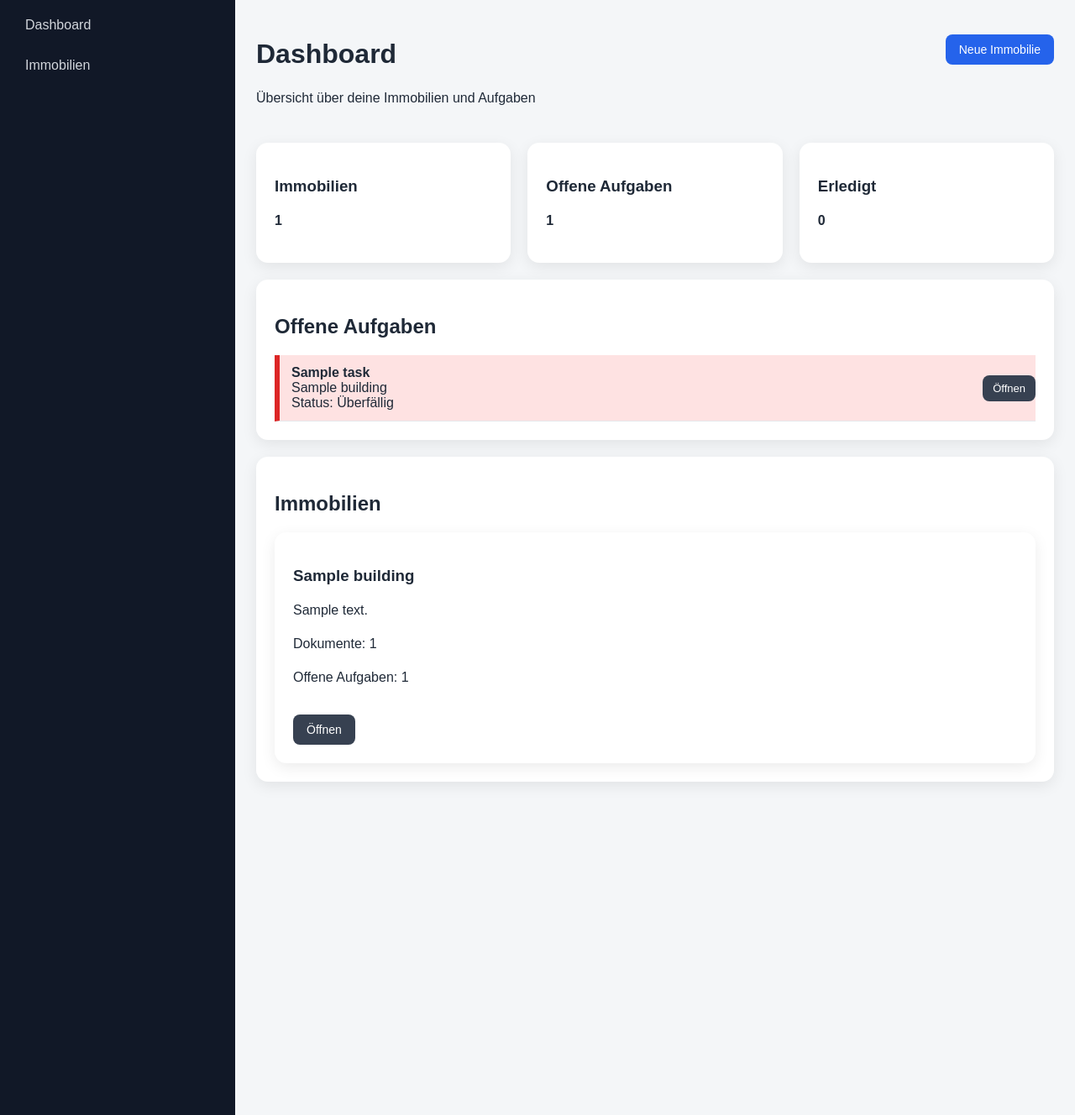
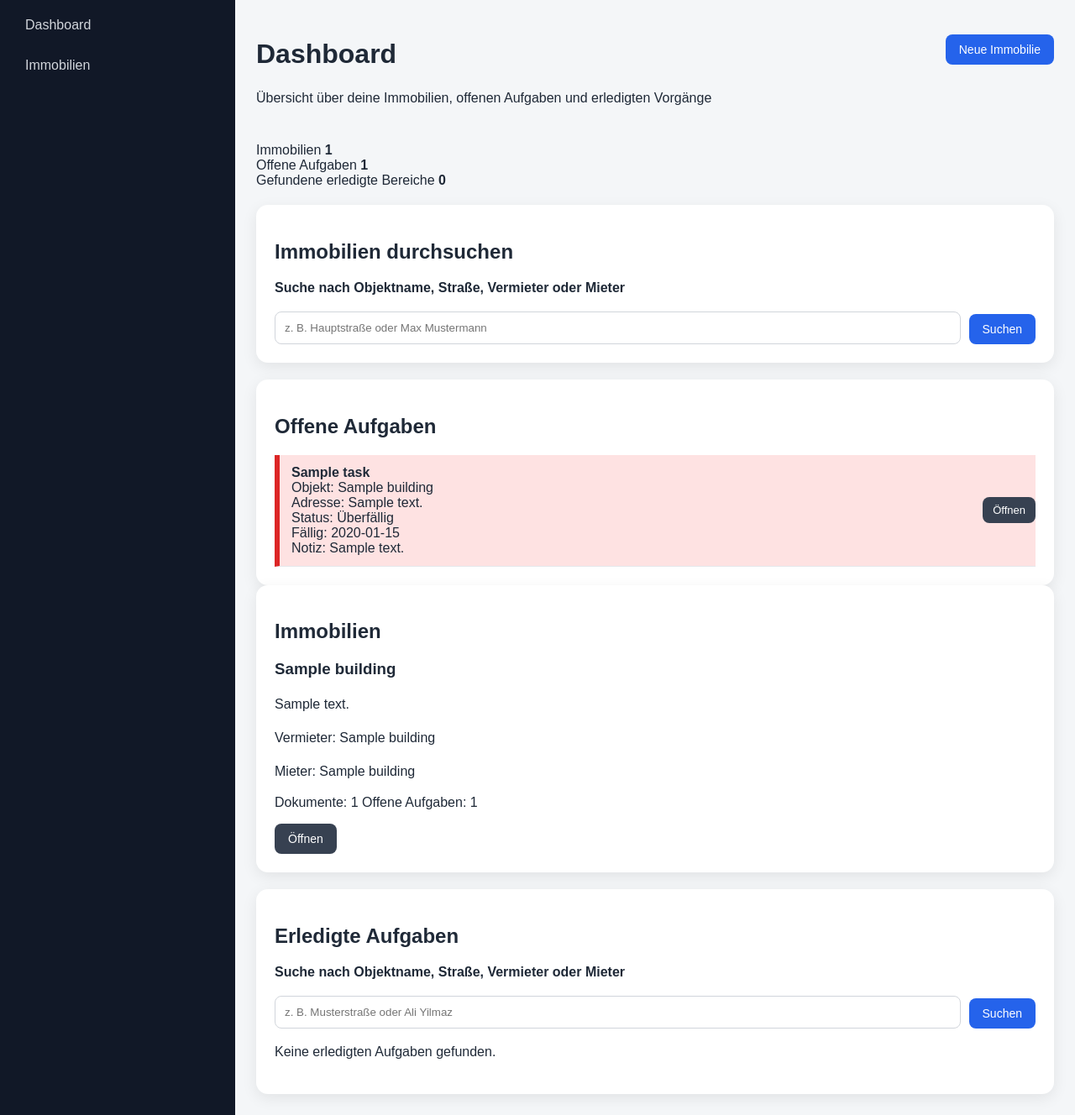
Before and after one commit to usyunus6128-cloud/immoflow, a FastAPI app: page / in a window 1280 px wide. Shown: the part 62-1390 px from the top of the page at 84% size. Run offline with FastAPI, Linux system fonts and the light colour scheme; the visitor is signed in with stand-in values (Sample User, id 1); tables that the repository leaves empty hold one stand-in row (values such as "Sample post").

Commit message:
Update index.html

```diff
--- a/app/templates/index.html
+++ b/app/templates/index.html
@@ -1,78 +1,163 @@
 {% extends "base.html" %}
 
 {% block content %}
-
 <div class="page-header">
     <div>
         <h1>Dashboard</h1>
-        <p>Übersicht über deine Immobilien und Aufgaben</p>
+        <p>Übersicht über deine Immobilien, offenen Aufgaben und erledigten Vorgänge</p>
     </div>
     <a href="/buildings/new" class="button">Neue Immobilie</a>
 </div>
 
-<!-- Kennzahlen -->
-<div class="grid">
-    <div class="card">
-        <h3>Immobilien</h3>
-        <p><strong>{{ buildings|length }}</strong></p>
+<div class="stats-grid">
+    <div class="stat-card">
+        <span class="stat-label">Immobilien</span>
+        <strong class="stat-value">{{ buildings|length }}</strong>
     </div>
-
-    <div class="card">
-        <h3>Offene Aufgaben</h3>
-        <p><strong>{{ tasks_with_priority|length }}</strong></p>
+    <div class="stat-card">
+        <span class="stat-label">Offene Aufgaben</span>
+        <strong class="stat-value">{{ tasks_with_priority|length }}</strong>
     </div>
-
-    <div class="card">
-        <h3>Erledigt</h3>
-        <p>
-            <strong>
-                {{ done_matches|length }}
-            </strong>
-        </p>
+    <div class="stat-card">
+        <span class="stat-label">Gefundene erledigte Bereiche</span>
+        <strong class="stat-value">{{ done_matches|length }}</strong>
     </div>
 </div>
 
-<!-- Offene Aufgaben -->
-<div class="card top-space">
+<div class="card search-card top-space">
+    <h2>Immobilien durchsuchen</h2>
+    <form method="get" action="/">
+        <label for="search">Suche nach Objektname, Straße, Vermieter oder Mieter</label>
+        <div class="search-row">
+            <input
+                id="search"
+                type="text"
+                name="search"
+                value="{{ search }}"
+                placeholder="z. B. Hauptstraße oder Max Mustermann"
+            >
+            <button type="submit" class="button">Suchen</button>
+        </div>
+    </form>
+</div>
+
+<div class="dashboard-grid top-space">
+    <div class="card">
+        <div class="section-header">
             <h2>Offene Aufgaben</h2>
+        </div>
 
         {% if tasks_with_priority %}
             <ul class="list">
                 {% for item in tasks_with_priority %}
                     <li class="list-item priority-box {{ item.priority_class }}">
-                    <div>
+                        <div class="list-main">
                             <strong>{{ item.task.title }}</strong><br>
-                        <span>{{ item.task.building.name }}</span><br>
+                            <span>Objekt: {{ item.task.building.name }}</span><br>
+                            <span>Adresse: {{ item.task.building.address }}</span><br>
                             <span>Status: {{ item.priority_text }}</span>
+                            {% if item.task.due_date %}
+                                <br><span>Fällig: {{ item.task.due_date }}</span>
+                            {% endif %}
+                            {% if item.task.note %}
+                                <br><span>Notiz: {{ item.task.note }}</span>
+                            {% endif %}
                         </div>
                         <a href="/buildings/{{ item.task.building.id }}" class="button small secondary">Öffnen</a>
                     </li>
                 {% endfor %}
             </ul>
         {% else %}
-        <p>Keine offenen Aufgaben</p>
+            <p>Keine offenen Aufgaben vorhanden.</p>
         {% endif %}
     </div>
 
-<!-- Immobilien -->
-<div class="card top-space">
+    <div class="card">
+        <div class="section-header">
             <h2>Immobilien</h2>
+        </div>
 
         {% if buildings %}
-        <div class="grid">
+            <div class="building-list">
                 {% for building in buildings %}
-                <div class="card">
+                    <div class="building-item">
+                        <div class="building-item-content">
                             <h3>{{ building.name }}</h3>
                             <p>{{ building.address }}</p>
-                    <p>Dokumente: {{ building.documents|length }}</p>
-                    <p>Offene Aufgaben: {{ building.tasks|selectattr('status', 'equalto', 'offen')|list|length }}</p>
+
+                            {% if building.landlord_name %}
+                                <p>Vermieter: {{ building.landlord_name }}</p>
+                            {% endif %}
+
+                            {% if building.tenant_name %}
+                                <p>Mieter: {{ building.tenant_name }}</p>
+                            {% endif %}
+
+                            <div class="building-meta">
+                                <span>Dokumente: {{ building.documents|length }}</span>
+                                <span>Offene Aufgaben: {{ building.tasks|selectattr('status', 'equalto', 'offen')|list|length }}</span>
+                            </div>
+                        </div>
+
                         <a href="/buildings/{{ building.id }}" class="button secondary">Öffnen</a>
                     </div>
                 {% endfor %}
             </div>
         {% else %}
-        <p>Keine Immobilien vorhanden</p>
+            <p>Keine Immobilien gefunden.</p>
         {% endif %}
     </div>
+</div>
 
+<div class="card top-space">
+    <h2>Erledigte Aufgaben</h2>
+
+    <form method="get" action="/" class="top-space-small">
+        <label for="done_search">Suche nach Objektname, Straße, Vermieter oder Mieter</label>
+        <div class="search-row">
+            <input
+                id="done_search"
+                type="text"
+                name="done_search"
+                value="{{ done_search }}"
+                placeholder="z. B. Musterstraße oder Ali Yilmaz"
+            >
+            <button type="submit" class="button">Suchen</button>
+        </div>
+    </form>
+
+    {% if done_matches %}
+        {% for entry in done_matches %}
+            <div class="done-block">
+                <h3>{{ entry.building.name }}</h3>
+                <p>{{ entry.building.address }}</p>
+
+                {% if entry.building.landlord_name %}
+                    <p>Vermieter: {{ entry.building.landlord_name }}</p>
+                {% endif %}
+
+                {% if entry.building.tenant_name %}
+                    <p>Mieter: {{ entry.building.tenant_name }}</p>
+                {% endif %}
+
+                <ul class="list top-space-small">
+                    {% for task in entry.tasks %}
+                        <li class="list-item">
+                            <div class="list-main">
+                                <strong>{{ task.title }}</strong><br>
+                                {% if task.note %}
+                                    <span>Notiz: {{ task.note }}</span><br>
+                                {% endif %}
+                                <span>Status: erledigt</span>
+                            </div>
+                            <a href="/buildings/{{ entry.building.id }}" class="button small secondary">Zum Objekt</a>
+                        </li>
+                    {% endfor %}
+                </ul>
+            </div>
+        {% endfor %}
+    {% else %}
+        <p>Keine erledigten Aufgaben gefunden.</p>
+    {% endif %}
+</div>
 {% endblock %}
```
Lines whose indentation alone changed are shown as unchanged.
